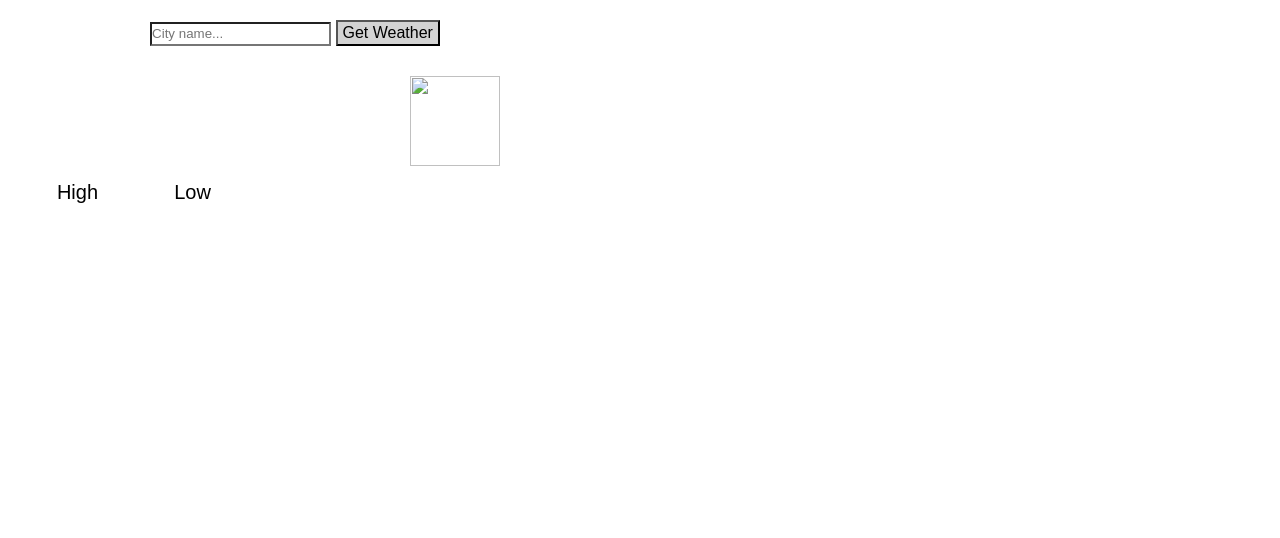
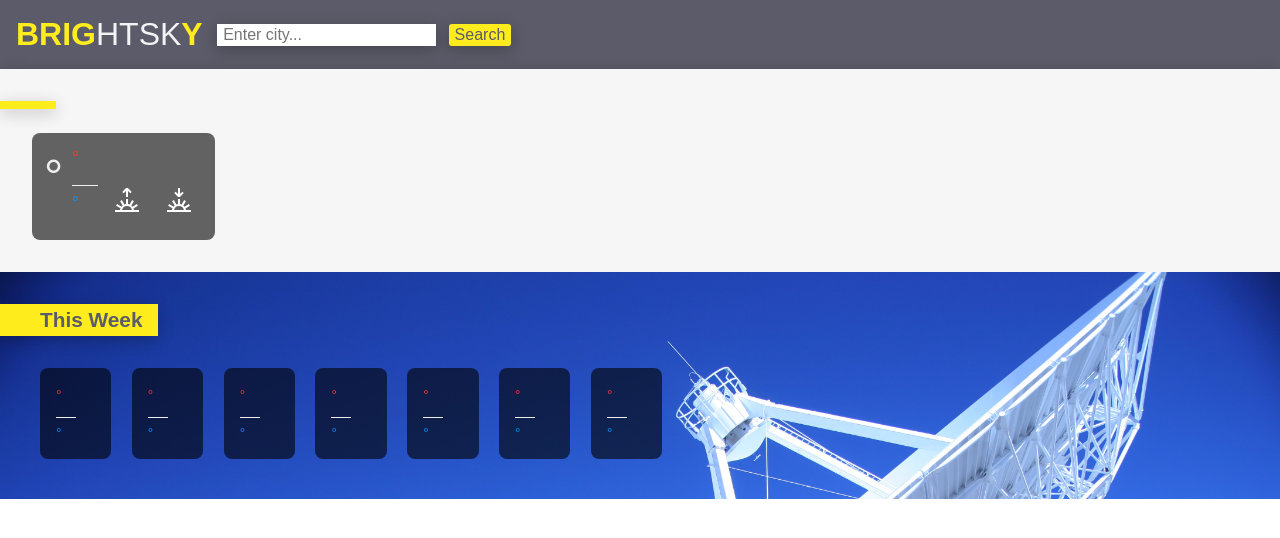
Before and after one commit to AlwaysMudgin/simple-weather, a plain HTML site: page index.html in a window 1280 px wide. Drawn offline with Linux system fonts and the light colour scheme; no server answers.

Commit message:
- Overhaul ui - Add weekly forecast

```diff
--- a/index.html
+++ b/index.html
@@ -8,44 +8,119 @@
     <link rel="stylesheet" href="styles.css" />
   </head>
   <body>
-    <div id="background">
-      <div id="current-weather">
-        <div id="search">
-          <form id="city-search">
-            <input
-              type="text"
-              id="search-input"
-              placeholder="City name..."
-              required
-            />
-            <button type="submit" id="get-data" form="city-search">
-              Get Weather
-            </button>
-            <p id="search-error"></p>
-          </form>
-        </div>
-        <p id="city-name"></p>
-        <div id="temp">
-          <p id="current-temp"></p>
-        </div>
-        <div id="current-conditions">
-          <img id="current-conditions-icon" src="" />
-        </div>
-        <div id="high-low">
-          <div id="high">
-            <p>High</p>
-            <p id="high-today"></p>
+    <div id="page-wrap">
+      <header>
+        <h1 id="logo"><span class="brig">BRIG</span>HTSK<span class="brig">Y</span></h2>
+        <form action="" id="search">
+          <div class="input-wrap">
+            <input type="text" id="city-input" placeholder="Enter city..." required />
           </div>
-          <div id="low">
-            <p>Low</p>
-            <p id="low-today"></p>
+          <button id="search-btn" type="submit">Search</button>
+        </form>
+      </header>
+      <main>
+        <section id="today">
+          <div class="div-header" id="city-name"></div>
+          <div id="today-content">
+            <p id="current"><span id="current-temp"></span><span class="degree">&deg;</span></p>
+            <div class="high-low">
+              <p class="high"><span id="high-today"></span><span class="degree">&deg;</span></p>
+              <div class="line-divide"></div>
+              <p class="low"><span id="low-today"></span><span class="degree">&deg;</span></p>
+            </div>
+            <div id="sunrise">
+              <img src="sunrise-alt.svg" alt="sunrise">
+              <p id="sunrise-time"></p>
+            </div>
+            <div id="sunset">
+              <img src="sunset.svg" alt="sunset">
+              <p id="sunset-time"></p>
+            </div>
           </div>
-        </div>
-        <div id="rise-set">
-          <p id="sunrise-today"></p>
-          <p id="sunset-today"></p>
-        </div>
-      </div>
+        </section>
+        <section id="seven-day">
+          <div class="div-header">This Week</div>
+          <div id="seven-day-container">
+            <div class="day one">
+              <p class="weekday"></p>
+              <div class="high-low">
+                <p class="high"><span class="high-temp"></span><span class="degree">&deg;</span></p>
+                <div class="line-divide"></div>
+                <p class="low"><span class="low-temp"></span><span class="degree">&deg;</span></p>
+              </div>
+              <div class="day-icon">
+                <img src="">
+              </div>
+            </div>
+            <div class="day two">
+              <p class="weekday"></p>
+              <div class="high-low">
+                <p class="high"><span class="high-temp"></span><span class="degree">&deg;</span></p>
+                <div class="line-divide"></div>
+                <p class="low"><span class="low-temp"></span><span class="degree">&deg;</span></p>
+              </div>
+              <div class="day-icon">
+                <img src="">
+              </div>
+            </div>
+            <div class="day three">
+              <p class="weekday"></p>
+              <div class="high-low">
+                <p class="high"><span class="high-temp"></span><span class="degree">&deg;</span></p>
+                <div class="line-divide"></div>
+                <p class="low"><span class="low-temp"></span><span class="degree">&deg;</span></p>
+              </div>
+              <div class="day-icon">
+                <img src="">
+              </div>
+            </div>
+            <div class="day four">
+              <p class="weekday"></p>
+              <div class="high-low">
+                <p class="high"><span class="high-temp"></span><span class="degree">&deg;</span></p>
+                <div class="line-divide"></div>
+                <p class="low"><span class="low-temp"></span><span class="degree">&deg;</span></p>
+              </div>
+              <div class="day-icon">
+                <img src="">
+              </div>
+            </div>
+            <div class="day five">
+              <p class="weekday"></p>
+              <div class="high-low">
+                <p class="high"><span class="high-temp"></span><span class="degree">&deg;</span></p>
+                <div class="line-divide"></div>
+                <p class="low"><span class="low-temp"></span><span class="degree">&deg;</span></p>
+              </div>
+              <div class="day-icon">
+                <img src="">
+              </div>
+            </div>
+            <div class="day six">
+              <p class="weekday"></p>
+              <div class="high-low">
+                <p class="high"><span class="high-temp"></span><span class="degree">&deg;</span></p>
+                <div class="line-divide"></div>
+                <p class="low"><span class="low-temp"></span><span class="degree">&deg;</span></p>
+              </div>
+              <div class="day-icon">
+                <img src="">
+              </div>
+            </div>
+            <div class="day seven">
+              <p class="weekday"></p>
+              <div class="high-low">
+                <p class="high"><span class="high-temp"></span><span class="degree">&deg;</span></p>
+                <div class="line-divide"></div>
+                <p class="low"><span class="low-temp"></span><span class="degree">&deg;</span></p>
+              </div>
+              <div class="day-icon">
+                <img src="">
+              </div>
+            </div>
+          </div>
+        </section>
+      </main>
     </div>
   </body>
 </html>
--- a/index.js
+++ b/index.js
@@ -9,10 +9,9 @@ const apiRequestBaseUrl =
 // location = address, partial address, lat/long, zip code
 // date format = yyyy-mm-dd
 
-const searchForm = document.getElementById("city-search");
-const searchInput = document.getElementById("search-input");
-const searchButton = document.getElementById("get-data");
-const currWeatherDiv = document.getElementById("current-weather");
+const searchForm = document.getElementById("search");
+const searchInput = document.getElementById("city-input");
+const searchButton = document.getElementById("search-btn");
 
 let city = "Sarasota";
 async function getWeather() {
@@ -30,42 +29,46 @@ async function getWeather() {
 
 const cityDisplay = document.getElementById("city-name");
 const currentTempDisplay = document.getElementById("current-temp");
-const currentConditionsIcon = document.getElementById(
-  "current-conditions-icon"
-);
-const highTodayDisplay = document.getElementById("high-today");
-const lowTodayDisplay = document.getElementById("low-today");
-const sunriseTodayDisplay = document.getElementById("sunrise-today");
-const sunsetTodayDisplay = document.getElementById("sunset-today");
-const searchErrorDisplay = document.getElementById("search-error");
-const background = document.getElementById("background");
+const currentHighDisplay = document.getElementById("high-today");
+const currentLowDisplay = document.getElementById("low-today");
+const sunriseDisplay = document.getElementById("sunrise-time");
+const sunsetDisplay = document.getElementById("sunset-time");
+const backgroundElement = document.getElementById("today");
+
+const dayDisplays = document.querySelectorAll(".day");
+console.log(dayDisplays);
 
 async function showWeather() {
   const weather = await getWeather();
   cityDisplay.innerText = weather.address;
-  currentTempDisplay.innerText =
-    `${weather.currentConditions.temp}` + "\u00B0" + "F";
-  const icon = weather.currentConditions.icon;
-  const iconSVG = icon + ".svg";
-  const backgroundJpg = icon + ".jpg";
-  currentConditionsIcon.src = iconSVG;
-  background.style.backgroundImage = `url("${backgroundJpg}")`;
-  if (
-    icon == "clear-night" ||
-    icon == "partly-cloudy-night" ||
-    icon == "rain"
-  ) {
-    document.querySelector("#search").setAttribute("data-theme", "dark");
-  } else {
-    document.querySelector("#search").setAttribute("data-theme", "");
+  currentTempDisplay.innerText = Math.round(weather.currentConditions.temp);
+  const backgroundJpg = weather.currentConditions.icon + ".jpg";
+  console.log(weather.currentConditions.icon);
+  console.log(backgroundJpg);
+  backgroundElement.style.backgroundImage = `url("${backgroundJpg}")`;
+  currentHighDisplay.innerText = Math.round(weather.days[0].tempmax);
+  currentLowDisplay.innerText = Math.round(weather.days[0].tempmin);
+  sunriseDisplay.innerText = weather.days[0].sunrise.slice(0, 5);
+  sunsetDisplay.innerText = weather.days[0].sunset.slice(0, 5);
+
+  let dayIndex = new Date().getDay() + 1;
+  for (let i = 0; i < 7; i++) {
+    if (dayIndex >= 7) {
+      dayIndex = 0;
+    }
+    console.log(dayIndex);
+    const dayNames = ["Sun", "Mon", "Tue", "Wed", "Thu", "Fri", "Sat"];
+    dayDisplays[i].querySelector(".weekday").textContent = dayNames[dayIndex];
+    dayDisplays[i].querySelector(".high-temp").textContent = Math.round(
+      weather.days[i + 1].tempmax
+    );
+    dayDisplays[i].querySelector(".low-temp").textContent = Math.round(
+      weather.days[i + 1].tempmin
+    );
+    let svg = weather.days[i + 1].icon + ".svg";
+    dayDisplays[i].querySelector("img").src = svg;
+    dayIndex++;
   }
-  highTodayDisplay.innerText = `${weather.days[0].tempmax}` + "\u00B0" + "F";
-  lowTodayDisplay.innerText = `${weather.days[0].tempmin}` + "\u00B0" + "F";
-  sunriseTodayDisplay.innerText = `Sunrise ${weather.days[0].sunrise.slice(
-    0,
-    5
-  )}`;
-  sunsetTodayDisplay.innerText = `Sunset ${weather.days[0].sunset.slice(0, 5)}`;
 }
 
 searchForm.addEventListener("submit", (e) => {
@@ -77,9 +80,6 @@ searchForm.addEventListener("submit", (e) => {
   if (constraint.test(newCity)) {
     city = newCity;
     showWeather();
-  } else {
-    searchErrorDisplay.innertext = "Invalid characters";
-    return;
   }
 });
 
--- a/styles.css
+++ b/styles.css
@@ -5,104 +5,190 @@
   font-family: sans-serif;
 }
 
-#background {
-  background-size: fill;
-  background-repeat: no-repeat;
-  width: 1280px;
-  height: 720px;
+header {
+  background: rgb(91, 91, 105);
+  color: rgb(243, 243, 243);
+  padding: 16px;
+  min-width: 460px;
+  box-shadow: 0 4px 16px 0 rgba(0, 0, 0, 0.24);
 }
 
-#current-weather {
-  padding: 20px;
-  display: grid;
-  grid-template-columns: repeat(7, 70px);
-  row-gap: 15px;
-  column-gap: 10px;
+header > * {
+  display: inline-block;
+  vertical-align: middle;
 }
 
-#current-weather * {
-  background-color: transparent;
+#logo {
+  margin-right: 10px;
+  font-size: 2rem;
+  font-weight: 1;
 }
 
-#search {
-  grid-area: 1 / 1 / 2 / 8;
-  display: flex;
-  justify-content: center;
-  align-items: center;
+.brig {
+  font-weight: 800;
+  color: rgb(255, 236, 29);
 }
 
-#search-input {
-  height: 24px;
+form > * {
+  display: inline-block;
+  vertical-align: middle;
 }
 
-#get-data {
-  font-size: 16px;
-  padding: 2px 5px;
+#city-input {
+  box-shadow: 0 4px 16px 0 rgba(0, 0, 0, 0.24);
+  border: none;
+  padding: 2px 6px;
+  font-size: 1rem;
 }
 
-#search[data-theme="dark"] ~ * {
-  color: beige;
+#search-btn {
+  background-color: rgb(255, 236, 29);
+  padding: 2px 6px;
+  border: none;
+  border-radius: 3px;
+  margin-left: 8px;
+  box-shadow: 0 4px 16px 0 rgba(0, 0, 0, 0.24);
+  font-size: 1rem;
+  color: rgb(91, 91, 105);
 }
 
-#search input {
-  background-color: #fff;
+#search-btn:hover {
+  cursor: pointer;
+  background-color: rgb(230, 211, 0);
 }
 
-#search button {
-  background-color: lightgray;
+main {
+  background-color: rgb(246, 246, 246);
 }
 
-#city-name {
-  grid-area: 2 / 1 / 3 / 8;
-  font-size: 50px;
-  font-weight: bold;
-  text-align: center;
+section {
+  padding: 32px;
+  min-width: 320px;
 }
 
-#temp {
-  grid-area: 3 / 1 / 4 / 8;
-  display: flex;
-  align-items: center;
-  justify-content: center;
+#today {
+  box-shadow: 0 4px 16px 0 rgba(0, 0, 0, 0.24);
+  background-size: cover;
+  min-width: 460px;
 }
 
-#current-temp {
-  font-size: 50px;
-  text-align: center;
+.left {
+  width: max-content;
+  margin-right: auto;
 }
 
-#current-conditions {
-  grid-area: 3 / 5 / 4 / 8;
-  display: flex;
-  justify-content: center;
-  align-items: center;
+.div-header {
+  padding: 4px 16px 4px 40px;
+  width: fit-content;
+  background-color: rgb(255, 236, 29);
+  color: rgb(91, 91, 105);
+  font-size: 1.3rem;
+  font-weight: 600;
+  box-shadow: 0 4px 16px 0 rgba(0, 0, 0, 0.24);
+  margin-bottom: 24px;
+  margin-left: -32px;
 }
 
-#current-conditions-icon {
-  height: 90px;
-  width: 90px;
+#today-content {
+  background-color: rgba(0, 0, 0, 0.6);
+  padding: 12px;
+  border-radius: 8px;
+  width: max-content;
 }
 
-#high-low {
-  grid-area: 4 / 1 / 5 / 4;
-  font-size: 20px;
-  display: flex;
-  text-align: center;
+#today-content > * {
+  display: inline-block;
 }
 
-#high,
-#low {
-  width: 50%;
+#temps {
+  display: inline-block;
+  width: fit-content;
 }
 
-#rise-set {
-  grid-area: 4 / 5 / 5 / 8;
-  display: flex;
-  font-size: 20px;
-  text-align: center;
+#current {
+  font-size: 4rem;
+  margin-right: 4px;
+  color: rgb(239, 239, 239);
 }
 
-#search {
-  display: grid;
-  background-color: transparent;
+.degree {
+  position: relative;
+  top: -0.4em;
+  font-size: 0.75em;
 }
+
+.high-low {
+  position: relative;
+  top: 4px;
+  font-size: 1.5em;
+  font-weight: 500;
+  width: min-content;
+}
+
+.line-divide {
+  width: 2ch;
+  height: 1px;
+  margin: 8px auto;
+  background: rgb(239, 239, 239);
+}
+
+.high {
+  color: rgb(255, 50, 50);
+}
+
+.low {
+  color: rgb(0, 148, 253);
+}
+
+.right {
+  margin-left: auto;
+}
+
+#today img {
+  height: 1.5rem;
+  width: auto;
+  margin-left: auto;
+  margin-right: auto;
+}
+
+#sunrise,
+#sunset {
+  display: inline-block;
+  padding: 12px;
+  text-align: center;
+  color: rgb(239, 239, 239);
+}
+
+#seven-day {
+  background-image: url("radar.jpg");
+  background-size: cover;
+  min-width: 460px;
+}
+
+#seven-day-container > * {
+  display: inline-block;
+  font-size: 0.75rem;
+  margin: 8px;
+}
+
+.day {
+  padding: 8px;
+  border-radius: 8px;
+  background-color: rgba(0, 0, 0, 0.6);
+}
+
+.day > div {
+  display: inline-block;
+  padding: 8px;
+  vertical-align: middle;
+}
+
+.day-icon img {
+  width: 30px;
+}
+
+.weekday {
+  text-align: center;
+  font-size: 1.5em;
+  color: rgb(255, 255, 255);
+}
```
Also changed, not shown: clear-day.svg, clear-night.svg, cloudy.svg, fog.svg, partly-cloudy-day.jpg, partly-cloudy-day.svg, partly-cloudy-night.svg, radar.jpg (added), rain.svg, snow.svg, sunrise-alt.svg (added), sunset.svg (added), wind.svg.
